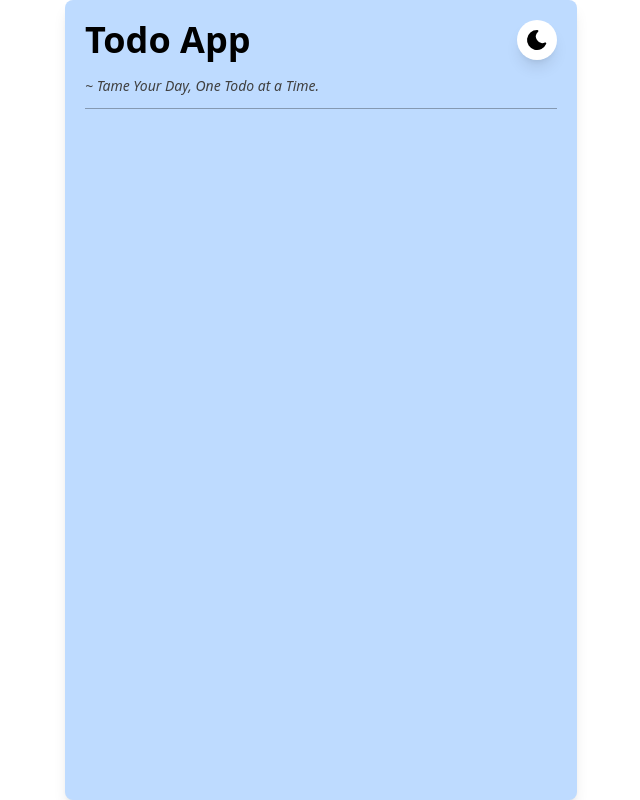
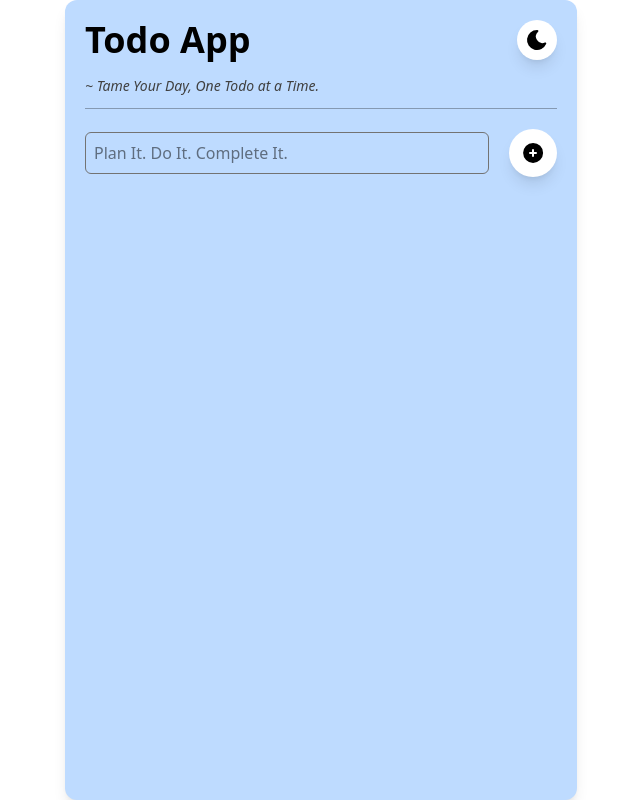
Before and after one commit to Rohit-Pakhre09/Redux-Todo-App, a React (Vite) app: page / in a window 1280 px wide. Shown: the whole page, without its empty margins (319-959 px from the left). Built offline with nearby package versions, Linux system fonts and the light colour scheme.

Commit message:
Feat: Todo UI till header done.

```diff
--- a/src/App.jsx
+++ b/src/App.jsx
@@ -3,9 +3,13 @@ import Todo from "./components/Todo";
 import { ThemeContext } from "./contexts/themeContext";
 
 const App = () => {
-  const {light} = useContext(ThemeContext);
+  const { light } = useContext(ThemeContext);
   return (
-    <main className={`flex items-center justify-center min-h-screen ${light ? "bg-neutral-700" : "bg-white"}`}>
+    <main
+      className={`flex items-center justify-center min-h-screen ${
+        light ? "bg-neutral-700" : "bg-white"
+      } transition-all duration-200 ease-in-out`}
+    >
       <Todo />
     </main>
   );
--- a/src/app/store.js
+++ b/src/app/store.js
@@ -1,8 +1,8 @@
 import { configureStore } from "@reduxjs/toolkit";
-import todoReducer from "../features/todo";
+import todoReducer from "../features/todo"
 
 export const store = configureStore({
   reducer: {
     todo: todoReducer,
-  },
+  }
 });
--- a/src/components/Todo.jsx
+++ b/src/components/Todo.jsx
@@ -1,18 +1,34 @@
-import { useContext } from "react";
+import { useContext, useState } from "react";
 import { ThemeContext } from "../contexts/themeContext";
 
 const Todo = () => {
+  const [title, setTitle] = useState("");
   const { light, toggleTheme } = useContext(ThemeContext);
   return (
-    <section className={`w-80 sm:w-sm md:w-md lg:w-lg rounded-lg ${light ? "bg-amber-200 shadow-white shadow-sm" : "bg-blue-200 shadow-lg"} h-150 md:h-200 p-5`}>
+    <section
+      className={`w-80 sm:w-sm md:w-md lg:w-lg rounded-xl ${
+        light ? "bg-amber-200 shadow-white shadow-sm" : "bg-blue-200 shadow-lg"
+      } h-150 md:h-200 p-5 transition-all duration-200 ease-in-out`}
+    >
       {/* Title & Theme Toggle */}
       <section className="flex items-center justify-between">
-        <p className="font-bold text-4xl">Todo App</p>
+        <p
+          className={`font-bold text-4xl ${
+            !light ? "text-black" : "text-neutral-600"
+          } transition-all duration-200 ease-in-out`}
+        >
+          Todo App
+        </p>
 
         {/* Theme Toggle */}
         <div>
-          <button onClick={toggleTheme} className={`p-2 flex items-center justify-center ${light ? "bg-amber-600 shadow-lg" : "bg-white shadow-lg"} rounded-full cursor-pointer`}>
-            {light ?
+          <button
+            onClick={toggleTheme}
+            className={`p-2 flex items-center justify-center ${
+              light ? "bg-amber-500 shadow-lg" : "bg-white shadow-lg"
+            } rounded-full cursor-pointer transition-all duration-200 ease-in-out`}
+          >
+            {light ? (
               <svg
                 xmlns="http://www.w3.org/2000/svg"
                 width="24"
@@ -32,7 +48,7 @@ const Todo = () => {
                 <path d="M12 2a1 1 0 0 1 .993 .883l.007 .117v1a1 1 0 0 1 -1.993 .117l-.007 -.117v-1a1 1 0 0 1 1 -1z" />
                 <path d="M12 7a5 5 0 1 1 -4.995 5.217l-.005 -.217l.005 -.217a5 5 0 0 1 4.995 -4.783z" />
               </svg>
-            :
+            ) : (
               <svg
                 xmlns="http://www.w3.org/2000/svg"
                 width="24"
@@ -43,14 +59,51 @@ const Todo = () => {
               >
                 <path stroke="none" d="M0 0h24v24H0z" fill="none" />
                 <path d="M12 1.992a10 10 0 1 0 9.236 13.838c.341 -.82 -.476 -1.644 -1.298 -1.31a6.5 6.5 0 0 1 -6.864 -10.787l.077 -.08c.551 -.63 .113 -1.653 -.758 -1.653h-.266l-.068 -.006l-.06 -.002z" />
-            </svg>}
+              </svg>
+            )}
           </button>
         </div>
       </section>
-      <p className="italic text-sm text-neutral-700 mt-4">
+
+      {/* Headline */}
+      <p
+        className={`italic text-sm mt-4 ${
+          !light ? "text-neutral-700" : "text-neutral-600"
+        } transition-all duration-200 ease-in-out`}
+      >
         ~ Tame Your Day, One Todo at a Time.
       </p>
       <hr className="opacity-30 mt-3" />
+
+      {/* Input Section */}
+      <section className="flex items-center gap-5">
+        <input
+          type="text"
+          value={title}
+          placeholder="Plan It. Do It. Complete It."
+          className="border border-neutral-500 mt-5 p-2 rounded-md outline-0 flex-1"
+          onChange={(e) => setTitle(e.target.value)}
+        />
+        <button
+          className={`flex items-center justify-center mt-5 h-12 w-12 rounded-full p-2 cursor-pointer font-bold text-[20px] ${
+            light
+              ? "bg-amber-500 shadow-md text-neutral-700"
+              : "bg-white shadow-lg"
+          } transition-all duration-200 ease-in-out`}
+        >
+          <svg
+            xmlns="http://www.w3.org/2000/svg"
+            width="24"
+            height="24"
+            viewBox="0 0 24 24"
+            fill="currentColor"
+            className="icon icon-tabler icons-tabler-filled icon-tabler-circle-plus"
+          >
+            <path stroke="none" d="M0 0h24v24H0z" fill="none" />
+            <path d="M4.929 4.929a10 10 0 1 1 14.141 14.141a10 10 0 0 1 -14.14 -14.14zm8.071 4.071a1 1 0 1 0 -2 0v2h-2a1 1 0 1 0 0 2h2v2a1 1 0 1 0 2 0v-2h2a1 1 0 1 0 0 -2h-2v-2z" />
+          </svg>
+        </button>
+      </section>
     </section>
   );
 };
--- a/src/contexts/themeContext.jsx
+++ b/src/contexts/themeContext.jsx
@@ -1,12 +1,25 @@
-import { createContext, useState } from "react";
+import { createContext, useEffect, useState } from "react";
 
 export const ThemeContext = createContext();
 
 const ThemeProvider = ({ children }) => {
-  const [light, setlight] = useState(false);
+  const [light, setlight] = useState(() => {
+    const savedtheme = localStorage.getItem("theme");
+    return savedtheme ? savedtheme === "light" : false;
+  });
+
   const toggleTheme = () => {
-    setlight(!light);
+    setlight((theme) => {
+      const newTheme = !theme;
+      localStorage.setItem("theme", newTheme ? "light" : "dark");
+      return newTheme;
+    });
   };
+
+  useEffect(() => {
+    localStorage.setItem("theme", light ? "light" : "dark");
+  }, [light]);
+
   return (
     <ThemeContext.Provider value={{ light, toggleTheme }}>
       {children}
--- a/src/features/todo.js
+++ b/src/features/todo.js
@@ -1,16 +1,29 @@
 import { createSlice } from "@reduxjs/toolkit";
 
-const initialState = [{ title: "Hello", status: true }];
+const initialState = [];
 
 const todoSlice = createSlice({
-  name: "Todo-App",
+  name: "todos",
   initialState,
   reducers: {
-    add: (state) => {
-      state;
+    // Add todo.
+    addTodo: (state, action) => {
+      state.push({
+        id: Date.now(),
+        title: action.payload,
+        status: false,
+      });
+    },
+
+    // Change Status.
+    changeStatus: (state, action) => {
+      const done = state.find((item) => item.id === action.payload);
+      if (done) {
+        done.status = !done.status;
+      }
     },
   },
 });
 
-export const { add } = todoSlice.actions;
+export const { addTodo } = todoSlice.actions;
 export default todoSlice.reducer;
--- a/src/main.jsx
+++ b/src/main.jsx
@@ -3,11 +3,15 @@ import { createRoot } from "react-dom/client";
 import "./index.css";
 import App from "./App.jsx";
 import ThemeProvider from "./contexts/themeContext.jsx";
+import { Provider } from "react-redux";
+import { store } from "./app/store.js";
 
 createRoot(document.getElementById("root")).render(
   <StrictMode>
-    <ThemeProvider>
-      <App />
-    </ThemeProvider>
+    <Provider store={store}>
+      <ThemeProvider>
+        <App />
+      </ThemeProvider>
+    </Provider>
   </StrictMode>
 );
```
Also changed, not shown: 1 other file (tests, documents, lock files or other folders). Lines whose indentation alone changed are shown as unchanged.
